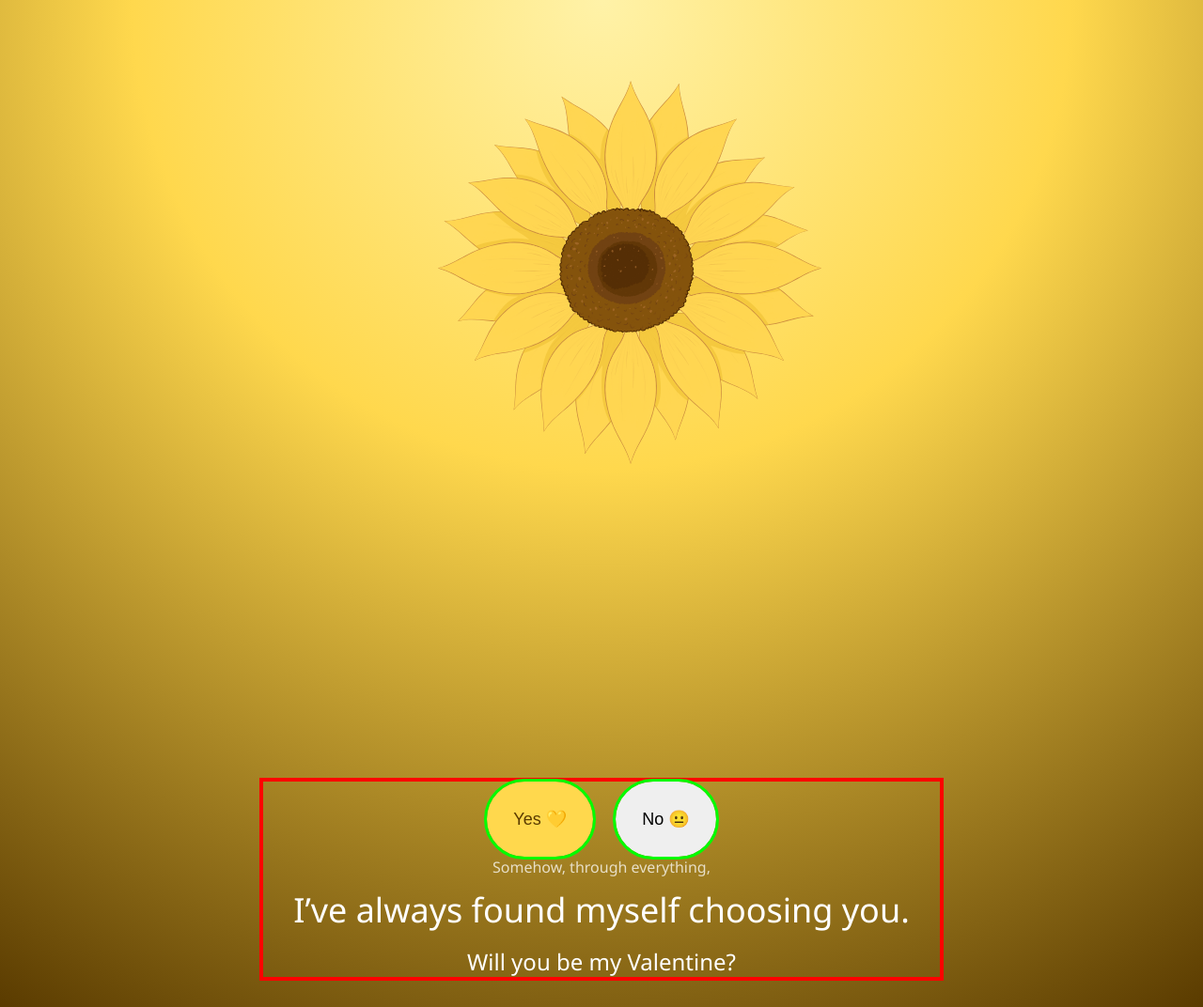
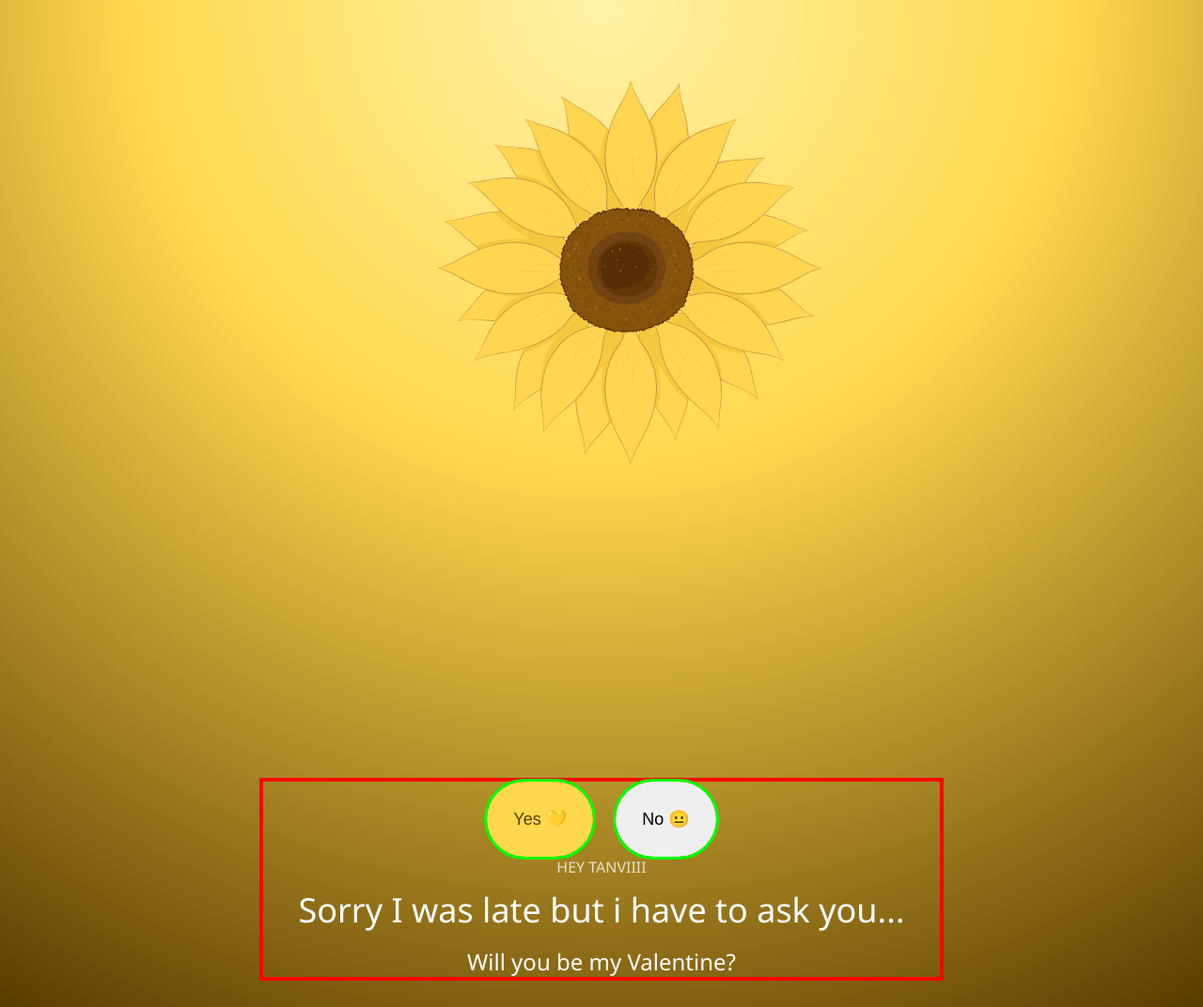
Before and after one commit to AkashdeeptiAcharya/love-for-her, a plain HTML site: page sunflower.html in a window 1280 px wide. Shown: the whole page at 94% size. Drawn offline with Linux system fonts and the light colour scheme.

Commit message:
Update Valentine message in sunflower.html

```diff
--- a/sunflower.html
+++ b/sunflower.html
@@ -42,8 +42,8 @@
   <button id="yesBtn">Yes 💛</button>
   <button id="noBtn">No 😐</button>
 </div>
-    <p class="line">Somehow, through everything,</p>
-    <h1>I’ve always found myself choosing you.</h1>
+    <p class="line">HEY TANVIIII</p>
+    <h1>Sorry I was late but i have to ask you...</h1>
     <p class="question">Will you be my Valentine?</p>
   </div>
 <div id="cosmosLove" class="cosmos-love">
```
